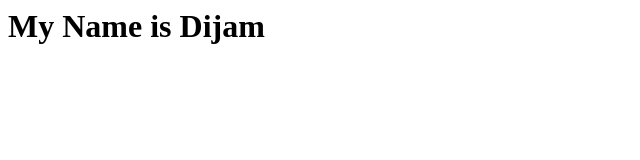
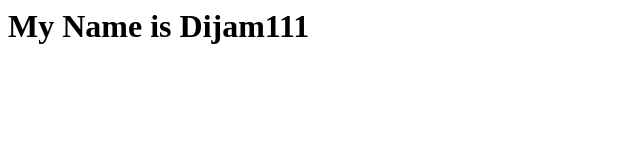
Before and after one commit to adesokandijam/branch-azure, a plain HTML site: page index.html in a window 1280 px wide. Shown: the full height of the page, 0-640 px from the left. Drawn offline with Linux system fonts and the light colour scheme.

```diff
--- a/index.html
+++ b/index.html
@@ -1 +1 @@
-<h1>My Name is Dijam</h1>
+<h1>My Name is Dijam111</h1>
```
